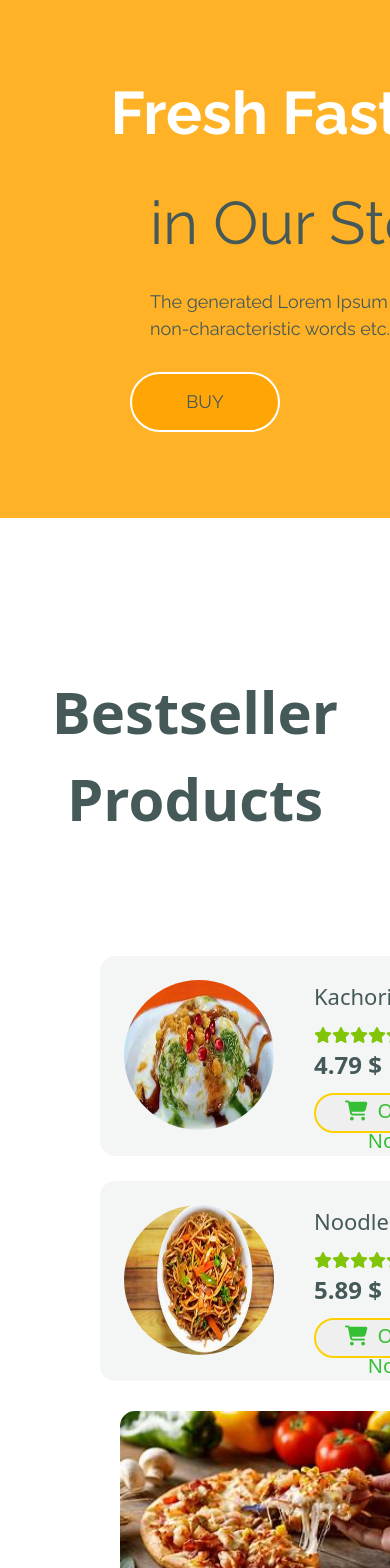
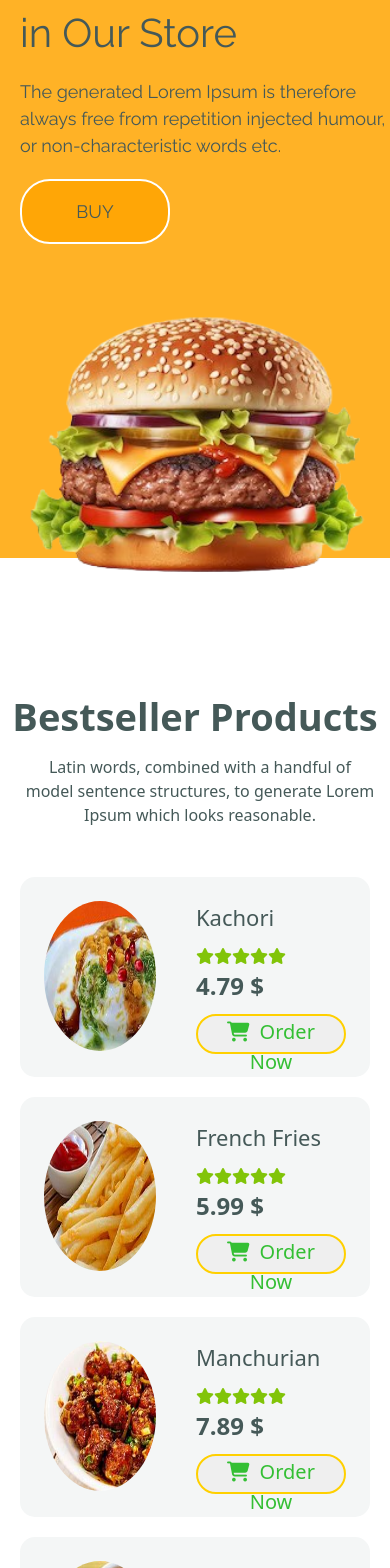
Before and after one commit to RahulJangra79/eatables, a React (Create React App) app: page / in a window 390 px wide. Shown: the part 3805-5373 px from the top of the page. Built offline with nearby package versions, Linux system fonts and the light colour scheme.

Commit message:
mediaquery

```diff
--- a/src/components/Products.css
+++ b/src/components/Products.css
@@ -7,6 +7,17 @@
     font-style: Raleway;
 }
 
+@media only screen and (max-width:415px)
+{
+    .bestseller{
+        margin-top: 130px;
+        color: #455958;
+        font-size: 38px;
+        font-weight: bolder;
+        font-style: Raleway;
+    }
+}
+
 .bestseller-des{
     color: #455958;
     font-size: 18px;
@@ -14,6 +25,17 @@
     text-align: center;
     width: 700px;
     margin-left: 450px;
+}
+
+@media only screen and (max-width:415px)
+{
+    .bestseller-des{
+        font-size: 16px;
+        margin-top: 10px;
+        width: 350px;
+        margin-left: 25px;
+        text-align: center;
+    }
 }
 
 .bestseller-products-items{
@@ -26,7 +48,14 @@
     padding-left: 100px;
     padding-right: 100px;
 }
-
+@media only screen and (max-width:415px)
+{
+    .bestseller-products-items-1{
+        display: block;
+        padding: 20px;
+        margin-top: -20px;
+    }
+}
 .bestseller-border{
     border-radius: 15px;
     background: rgb(244, 246, 246);
@@ -37,6 +66,13 @@
     display: flex;
 }
 
+@media only screen and (max-width:415px)
+{
+    .bestseller-border{
+        width: 100%;
+        margin-bottom: 20px;
+    }
+}
 
 .kachori-photo{
     background-image: url('/src/Images/kachori.jpg');
@@ -65,16 +101,22 @@
     background-repeat: no-repeat;
 }
 
-
 .bestseller-products-items-2{
     display: flex;
     justify-content: space-evenly;
     margin-top: 25px;
     padding-left: 100px;
     padding-right: 100px;
-
 }
 
+@media only screen and (max-width:415px)
+{
+    .bestseller-products-items-2{
+        display: block;
+        padding: 20px;
+        margin-top: -40px;
+    }
+}
 
 .noodles-photo{
     background-image: url('/src/Images/noodles.jpg');
@@ -126,7 +168,6 @@
     color: #455958;
     font-size: 24px;
     font-weight: 600;
-    /* margin-top: 10px; */
 }
 
 .product-rating-buy-now-btn{
@@ -137,7 +178,6 @@
     font-size: 20px;
     border-radius: 20px;
     border: 2px solid #ffd000;
-
 }
 
 .product-rating-buy-now-btn:hover{
@@ -158,9 +198,31 @@
     padding: 0 120px;
 }
 
+@media only screen and (max-width:415px)
+{
+    .bestseller-second-component{
+        margin-top: 30px;
+        display: block;
+        height: 1780px;
+        width: auto;
+        justify-content: space-between;
+        padding: 0 120px;
+    }
+}
+
 .bestseller-second-component-items{
     height: 400px;
     width: 300px;
+}
+
+@media only screen and (max-width:415px)
+{
+    .bestseller-second-component-items{
+        height: 520px;
+        width: 350px;
+        margin-left: -90px;
+        margin-top: -40px;
+    }
 }
 
 .bestseller-second-component-image1{
@@ -171,12 +233,34 @@
     border-radius: 15px;
 }
 
+@media only screen and (max-width:415px)
+{
+.bestseller-second-component-image1{
+    background-image: url('/src/Images/pizza.jpg');
+    height: 250px;
+    width: 350px;
+    background-size: 350px 250px;
+    border-radius: 15px;
+}
+}
+
 .bestseller-second-component-image2{
     background-image: url('/src/Images/steam-momos.jpg');
     height: 200px;
     width: 300px;
     background-size: cover;
     border-radius: 15px;
+}
+
+@media only screen and (max-width:415px)
+{
+.bestseller-second-component-image2{
+    background-image: url('/src/Images/steam-momos.jpg');
+    height: 250px;
+    width: 350px;
+    background-size: 350px 250px;
+    border-radius: 15px;
+}
 }
 
 .bestseller-second-component-image3{
@@ -187,12 +271,34 @@
     border-radius: 15px;
 }
 
+@media only screen and (max-width:415px)
+{
+    .bestseller-second-component-image3{
+        background-image: url('/src/Images/pani-golgappe.jpg');
+        height: 250px;
+        width: 350px;
+        background-size: 350px 250px;
+        border-radius: 15px;
+    }
+}
+
 .bestseller-second-component-image4{
     background-image: url('/src/Images/samosa.jpg');
     height: 200px;
     width: 300px;
     background-size: cover;
     border-radius: 15px;
+}
+
+@media only screen and (max-width:415px)
+{
+    .bestseller-second-component-image4{
+        background-image: url('/src/Images/samosa.jpg');
+        height: 250px;
+        width: 350px;
+        background-size: 350px 250px;
+        border-radius: 15px;
+    }
 }
 
 .bestseller-second-component-image1-des{
@@ -233,6 +339,14 @@
     line-height: 35px;
 }
 
+@media only screen and (max-width:415px)
+{
+    .bestseller-second-component-image1-des-buy-btn{
+        margin-left: 100px;
+        line-height: 35px;
+    }
+}
+
 .bestseller-second-component-image1-des-buy-btn:hover{
     background-color: #ffd000;
     color: white;
--- a/src/components/Store.css
+++ b/src/components/Store.css
@@ -5,6 +5,14 @@
     width: 100%;
     background: rgb(255, 165, 0, 0.85);
     font-family: Raleway;
+}
+
+@media only screen and (max-width:415px)
+{
+    .store1{
+        height: 690px;
+        width: 100%;
+    }
 }
 
 .burger-big{
@@ -16,10 +24,27 @@
     margin-right: 150px;
 }
 
+
+@media only screen and (max-width:415px)
+{
+    .burger-big{
+        width: 400px;
+        height: 400px;
+        background-size: 400px 400px;
+    }
+}
+
 .store2{
     display: flex;
     justify-content: space-evenly;
     padding-top: 100px;
+}
+
+@media only screen and (max-width:415px)
+{
+    .store2{
+        display: block;
+    }
 }
 
 .the-text{
@@ -27,10 +52,27 @@
     margin-top: 100px;
 }
 
+@media only screen and (max-width:415px)
+{
+    .the-text
+    {
+        font-size: 40px;
+        margin-top: -35px;
+    }
+}
+
 .fresh-food{
     color: white;
-    font-weight: bolder;
+    font-weight: 700;
     margin-right: 210px;
+}
+
+@media only screen and (max-width:415px)
+{
+    .fresh-food{
+        width: 300px;
+        margin-left: 20px;
+    }
 }
 
 .our-store{
@@ -40,12 +82,29 @@
     margin-top: 20px;
 }
 
+@media only screen and (max-width:415px)
+{
+    .our-store{
+       margin-left:20px;
+        margin-top: 10px;
+    }
+}
+
 .store-des{
     font-size: 18px;
     text-align: left;
     margin-left: 150px;
     color: #455958;
     margin-top: 20px;
+}
+
+@media only screen and (max-width:415px)
+{
+    .store-des{
+        margin-top: 15px;
+        width: 370px;
+        margin-left:20px;
+    }
 }
 
 .buy-btn{
@@ -63,6 +122,17 @@
     transition: 0.5s;
 }
 
+@media only screen and (max-width:415px)
+{
+    .buy-btn
+    {
+     margin-left:20px;
+    margin-top: 20px;
+    height: 65px;
+    width: 150px;
+}
+}
+
 .buy-btn:hover{
     background: rgb(32, 157, 32);
     color: white;
```
Also changed, not shown: src/components/Service_cards.js (line endings or trailing spaces).
